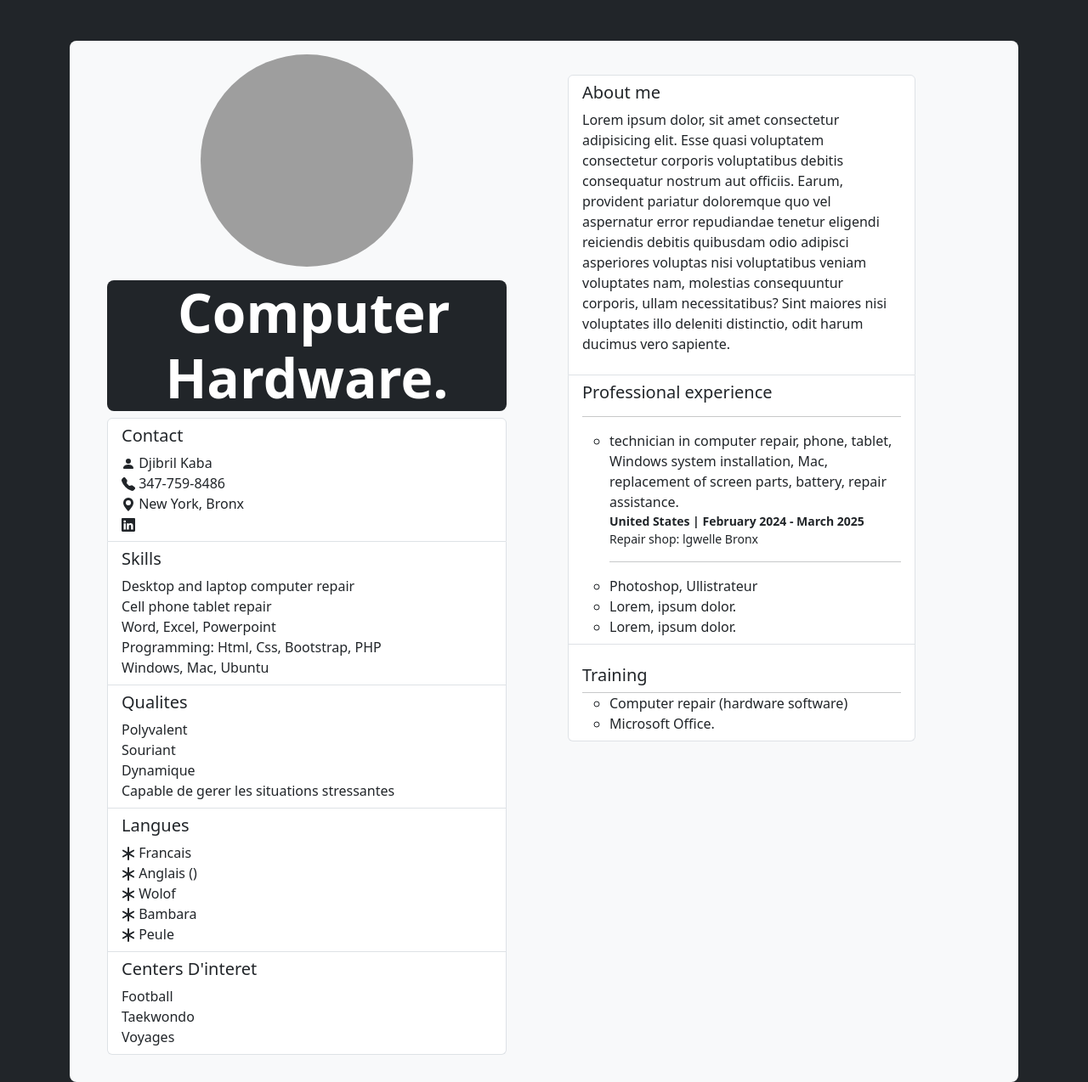
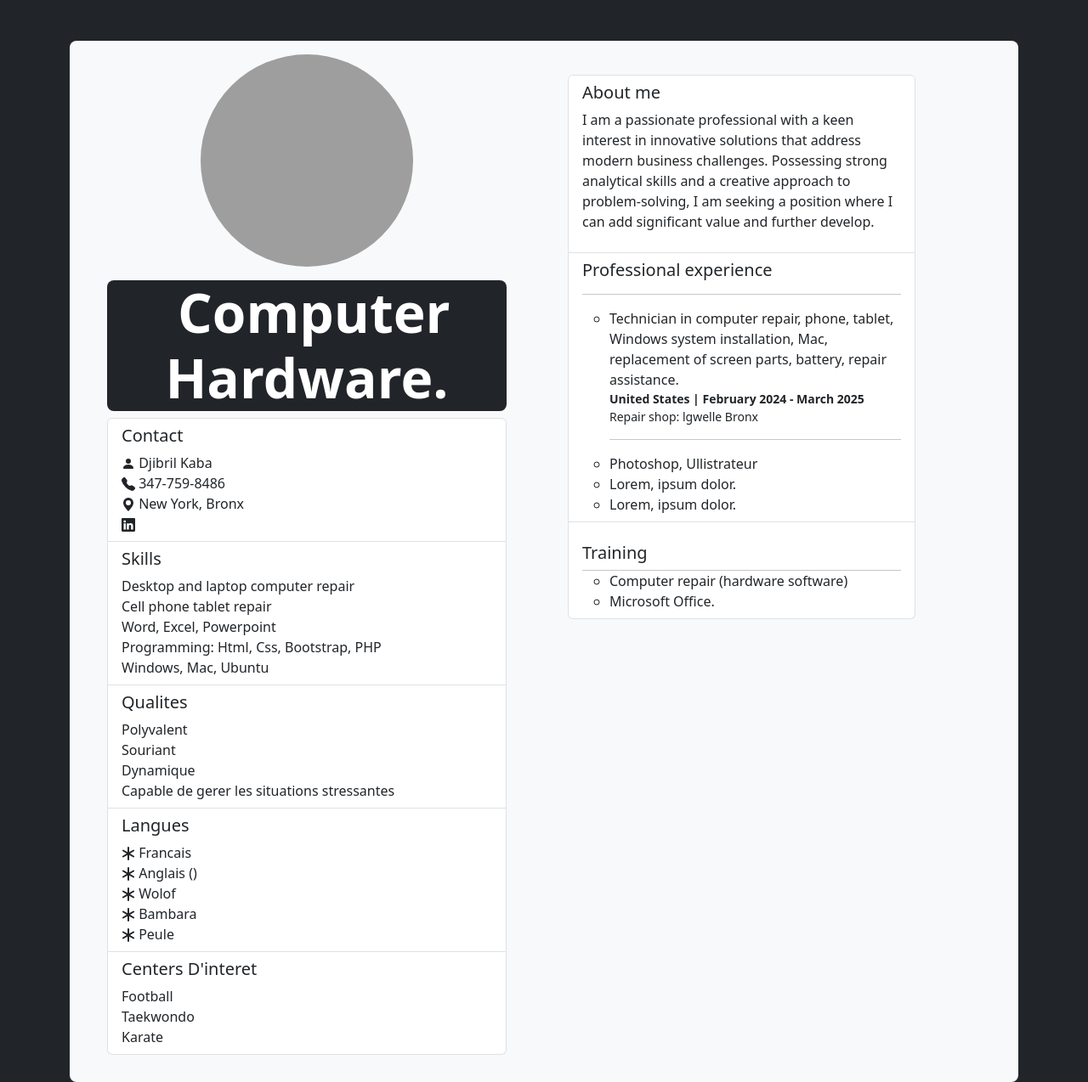
Before and after one commit to hustlekaba/hustlekaba.github.io, a plain HTML site: page index.html in a window 1280 px wide. Shown: the whole page at 85% size. Drawn offline with nearby package versions, Linux system fonts and the light colour scheme; grey boxes are pictures that could not be loaded.

Commit message:
Modify (About Me) My CV version 03-30-2025 10:50

```diff
--- a/index.html
+++ b/index.html
@@ -2,7 +2,7 @@
 <head>
     <meta charset="UTF-8">
     <meta name="viewport" content="width=device-width, initial-scale=1.0">
-    <title>Me CV </title>
+    <title>Me CV Djibirl Kaba</title>
     <link rel="stylesheet" href="style.css">
     <meta http-equiv="refresh" content="1">
     <link href="https://cdn.jsdelivr.net/npm/bootstrap@5.3.3/dist/css/bootstrap.min.css" rel="stylesheet" integrity="sha384-QWTKZyjpPEjISv5WaRU9OFeRpok6YctnYmDr5pNlyT2bRjXh0JMhjY6hW+ALEwIH" crossorigin="anonymous">
@@ -73,8 +73,7 @@
                                 <ul style="list-style: none; padding: 0;">
                                     <li>Football</li>
                                     <li>Taekwondo</li>
-                                    <li>Voyages</li>
-
+                                    <li>Karate</li>
                                 </ul>
                             </li>
 
@@ -88,7 +87,7 @@
                         <li class="list-group-item">
                             <h5>About me </h5>
                             <p>
-                                Lorem ipsum dolor, sit amet consectetur adipisicing elit. Esse quasi voluptatem consectetur corporis voluptatibus debitis consequatur nostrum aut officiis. Earum, provident pariatur doloremque quo vel aspernatur error repudiandae tenetur eligendi reiciendis debitis quibusdam odio adipisci asperiores voluptas nisi voluptatibus veniam voluptates nam, molestias consequuntur corporis, ullam necessitatibus? Sint maiores nisi voluptates illo deleniti distinctio, odit harum ducimus vero sapiente.
+                            I am a passionate professional with a keen interest in innovative solutions that address modern business challenges. Possessing strong analytical skills and a creative approach to problem-solving, I am seeking a position where I can add significant value and further develop.
                             </p>
                         </li>
                         <li class="list-group-item">
@@ -96,7 +95,7 @@
                             <ul>
                                 <li>
                                     <div lass="small">
-                                    technician in computer repair, phone, tablet, Windows system installation, Mac, replacement of
+                                    Technician in computer repair, phone, tablet, Windows system installation, Mac, replacement of
                                     screen parts, battery, repair assistance.
                                     <br><small class="fw-bold">United States | February 2024 - March 2025</small><br>
                                     <small>Repair shop: lgwelle Bronx</small><hr>
```
